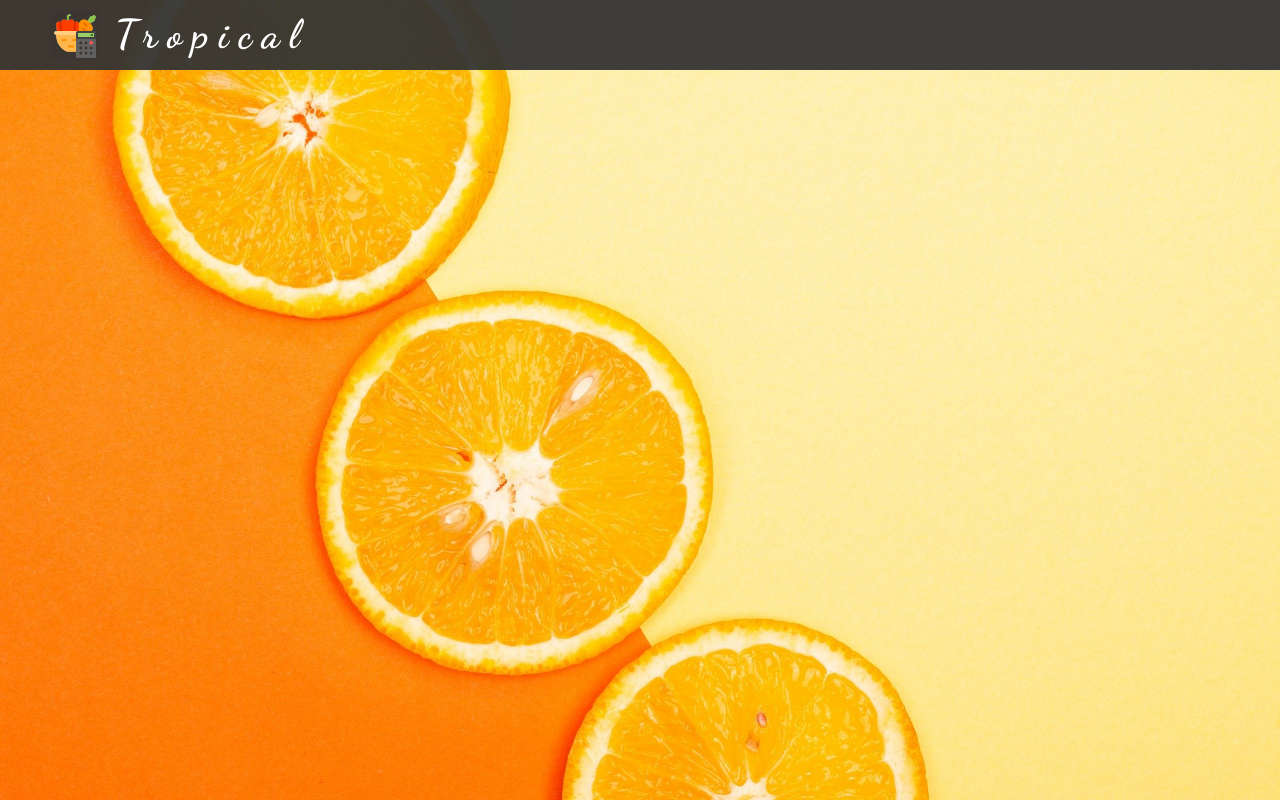
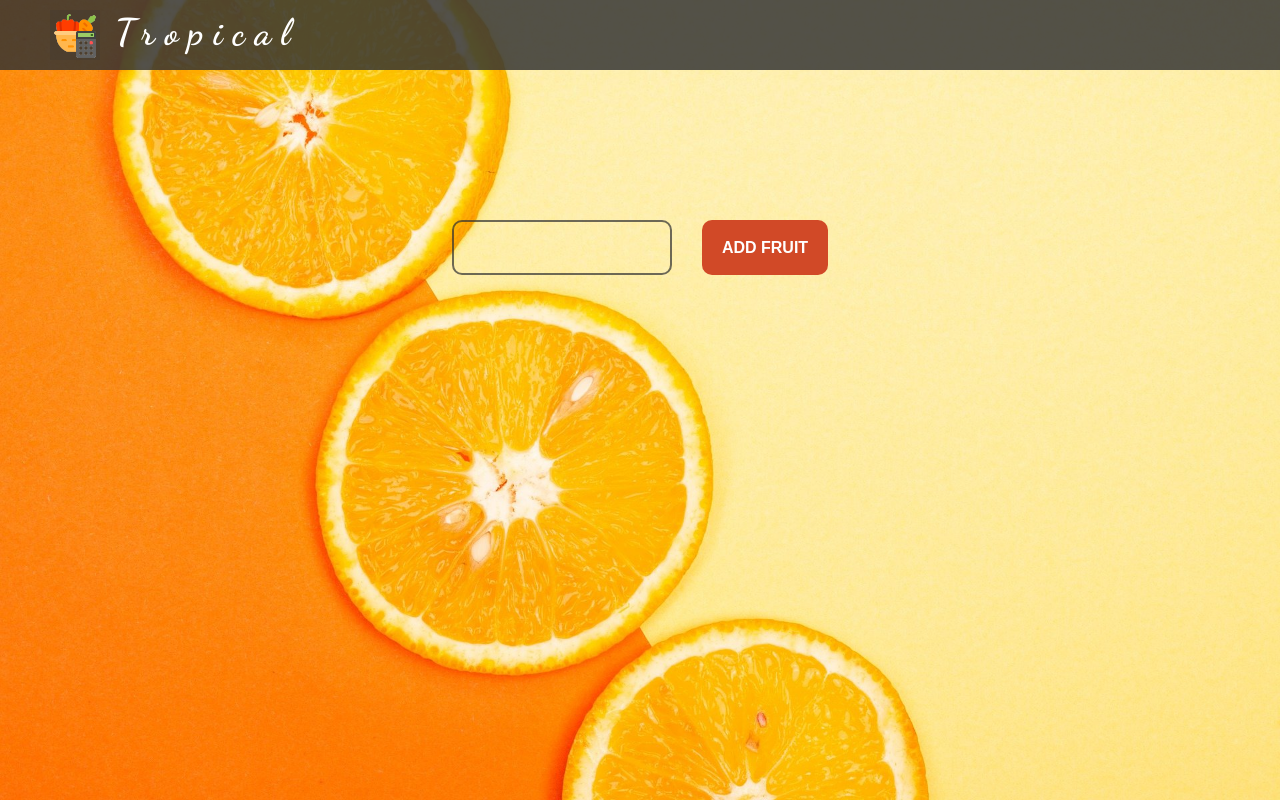
Before and after one commit to iamLolade/tropical, a React (Create React App) app: page / in a window 1280 px wide. Built offline with nearby package versions, Linux system fonts and the light colour scheme.

Commit message:
Created and styled Header component

```diff
--- a/src/App.tsx
+++ b/src/App.tsx
@@ -1,5 +1,6 @@
 import React from 'react';
 import Navbar from './components/Navbar';
+import Header from "./components/Header"
 
 
 function App() {
@@ -7,7 +8,7 @@ function App() {
     <>
       <Navbar />
       <div className="App">
-
+        <Header />
       </div>
     </>
   );
--- /dev/null
+++ b/src/components/Header.tsx
@@ -0,0 +1,17 @@
+import React from "react"
+
+
+const Header = () => {
+    return (
+        <header>
+           <form className="form">
+                <fieldset>
+                    <input type="text" id="fruit" />
+                </fieldset>
+                <button>ADD FRUIT</button>
+           </form>
+        </header>
+    )
+}
+
+export default Header;
--- a/src/index.css
+++ b/src/index.css
@@ -2,8 +2,6 @@
   margin: 0;
   padding: 0;
   box-sizing: border-box;
-  background: url("../public/orange.jpg") no-repeat fixed;
-  background-size: cover;
 }
 
 body {
@@ -12,13 +10,15 @@ body {
     sans-serif;
   -webkit-font-smoothing: antialiased;
   -moz-osx-font-smoothing: grayscale;
+  background: url("../public/orange.jpg") no-repeat fixed;
+  background-size: cover;
 }
 
 nav {
   display: flex;
   color: white;
-  background: #333333f1;
-  font-size: 2.5rem;
+  background: #333333d7;
+  font-size: 2.3rem;
   font-family: 'Dancing Script', cursive;
   padding: 10px 50px;
   letter-spacing: 10px;
@@ -29,3 +29,57 @@ img {
   height: 50px;
   margin-right: 15px;
 }
+
+.App {
+  width: 960px;
+  margin: 150px auto;
+  text-align: center;
+}
+
+fieldset {
+  border: none;
+}
+
+.form {
+  display: flex;
+  justify-content: center;
+}
+
+input[type=text] {
+  margin-right: 30px;
+  height: 55px;
+  width: 220px;
+  color: #000;
+  border-radius: 10px;
+  border: 2px solid #333333b6;
+  font-size: 1.2rem;
+  font-weight: 500;
+  text-indent: 20px;
+  outline: none;
+  transition: width 0.4s ease-in-out;
+  background: transparent;
+}
+
+input:focus {
+  border: 2px solid #000;
+  width: 300px;
+  background-color: rgba(214, 151, 34, 0.055);
+}
+
+button {
+  border: none;
+  border-radius: 10px;
+  background-color: rgb(209, 73, 39);
+  color: #fff;
+  padding: 15px 20px;
+  font-size: 1rem;
+  font-weight: 600;
+  cursor: pointer;
+}
+
+button:hover {
+  box-shadow: 0 12px 16px 0 rgba(0,0,0,0.24), 0 17px 50px 0 rgba(0,0,0,0.19);
+  background-color: transparent;
+  color: black;
+  border: 2px solid rgb(209, 73, 39);
+}
```
